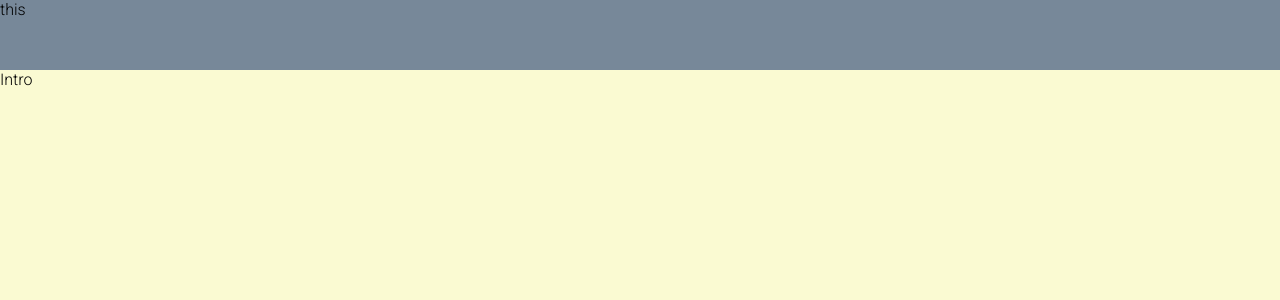
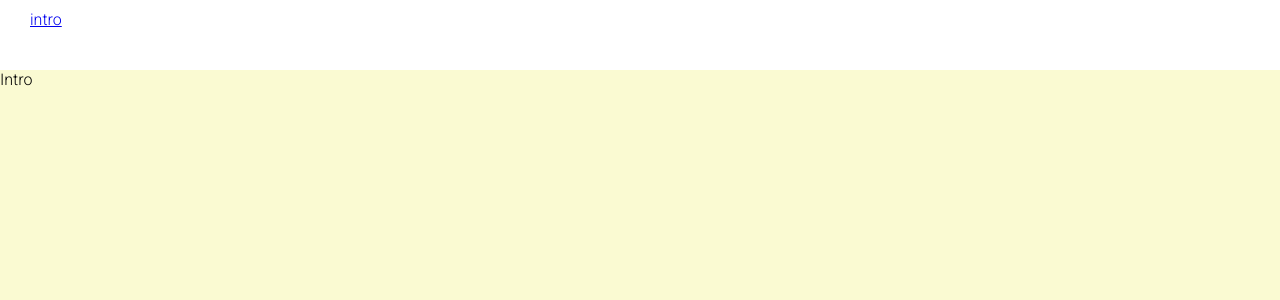
Before and after one commit to Medeirosseth/Portfolio, a React (Create React App) app: page / in a window 1280 px wide. Shown: the top 300 px of the page. Built offline with nearby package versions, Linux system fonts and the light colour scheme.

Commit message:
add styling/positioning to header

```diff
--- a/src/Components/Contact/Contact.jsx
+++ b/src/Components/Contact/Contact.jsx
@@ -3,7 +3,7 @@ import "./Contact.scss"
 
 export default function Contact() {
   return (
-    <div className="contact">
+    <div className="contact" id="contact">
       Contact
     </div>
   )
--- a/src/Components/Intro/Intro.jsx
+++ b/src/Components/Intro/Intro.jsx
@@ -3,7 +3,7 @@ import "./Intro.scss"
 
 export default function intro() {
   return (
-    <div className="intro">
+    <div className="intro" id="intro">
       Intro
     </div>
   )
--- a/src/Components/Portfolio/Portfolio.jsx
+++ b/src/Components/Portfolio/Portfolio.jsx
@@ -3,7 +3,7 @@ import './Portfolio.scss'
 
 export default function Portfolio() {
   return (
-    <div className="portfolio">
+    <div className="portfolio" id="portfolio">
       ang this
     </div>
   )
--- a/src/Components/Topbar/Topbar.jsx
+++ b/src/Components/Topbar/Topbar.jsx
@@ -4,7 +4,13 @@ import './Topbar.scss'
 export default function Topbar() {
   return (
     <div className="topbar">
-      this
+      <div className="wrapper">
+        <div className="left">
+          <a href="#intro">intro</a>
+        </div>
+        <div className="right">
+        </div>
+      </div>
     </div>
   )
 }
--- a/src/Components/Topbar/Topbar.scss
+++ b/src/Components/Topbar/Topbar.scss
@@ -4,8 +4,16 @@
 .topbar{
   width: 100%;
   height: 70px;
-  background-color: $mainColor;
+  background-color: white;
+  color:$mainColor;
   position: fixed;
   top: 0;
   z-index: 2;
+
+  .wrapper{
+    padding: 10px 30px;
+    display: flex;
+    align-items: center;
+    justify-content: space-between;
+  }
 }
--- a/src/app.scss
+++ b/src/app.scss
@@ -7,6 +7,7 @@
     background-color: mediumslateblue;
     position: relative;
     top: 70px;
+    scroll-behavior: smooth;
     scroll-snap-type: y mandatory;
     scrollbar-width: none; //for firefox
     &::-webkit-scrollbar{ //chrome
```
